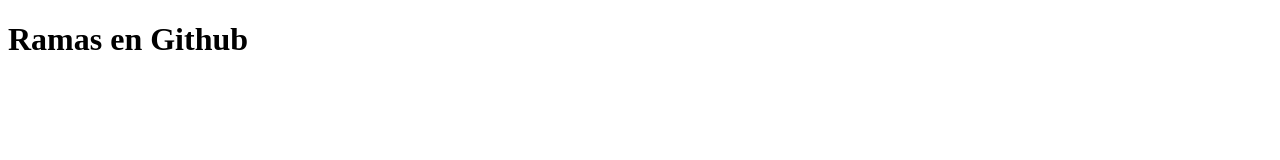
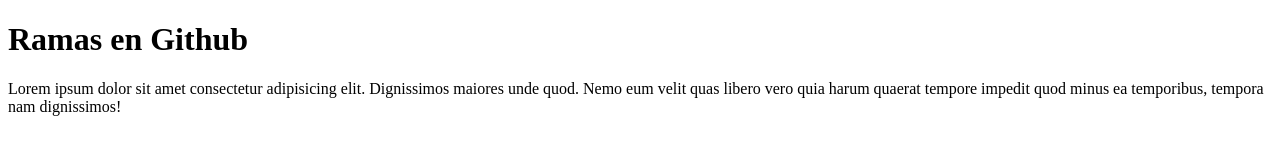
Before and after one commit to RicaReviwq/Ramas-git, a plain HTML site: page index.html in a window 1280 px wide. Drawn offline with Linux system fonts and the light colour scheme.

Commit message:
Este mensaje de confirmacion deberia mostarse en la rama 'ramaParrafo'

```diff
--- a/index.html
+++ b/index.html
@@ -10,5 +10,9 @@
 
 <h1>Ramas en Github</h1>
 
+<p>Lorem ipsum dolor sit amet consectetur adipisicing elit. Dignissimos maiores unde quod.
+   Nemo eum velit quas libero vero quia harum quaerat tempore impedit quod minus ea temporibus,
+   tempora nam dignissimos!</p>
+
 </body>
 </html>
```
